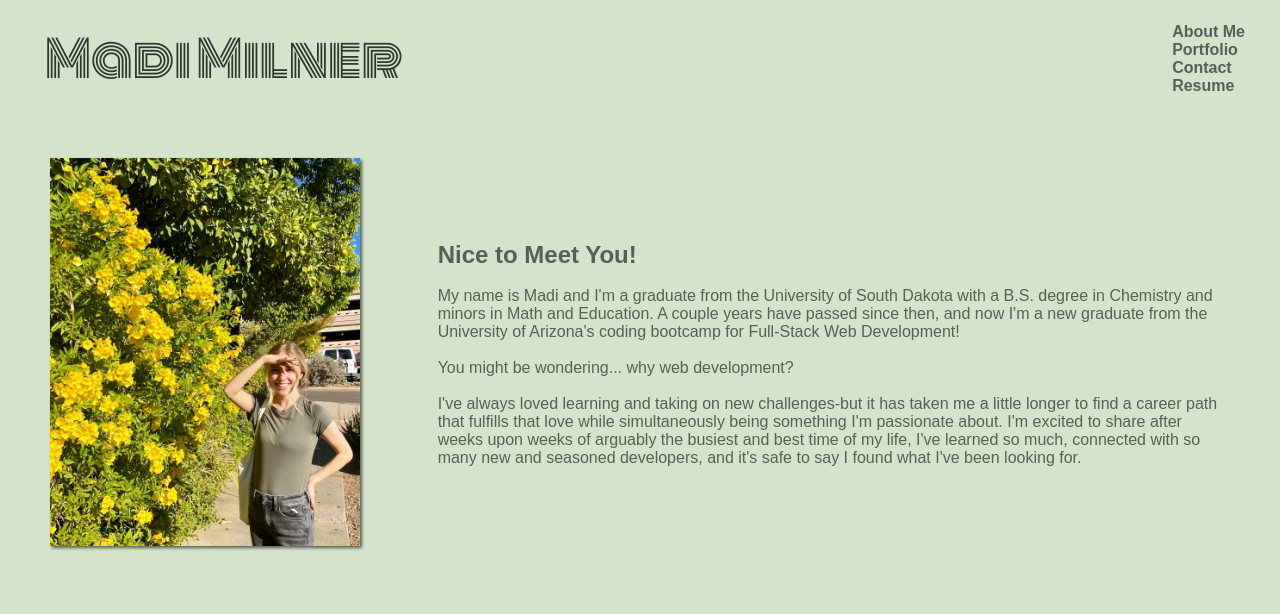
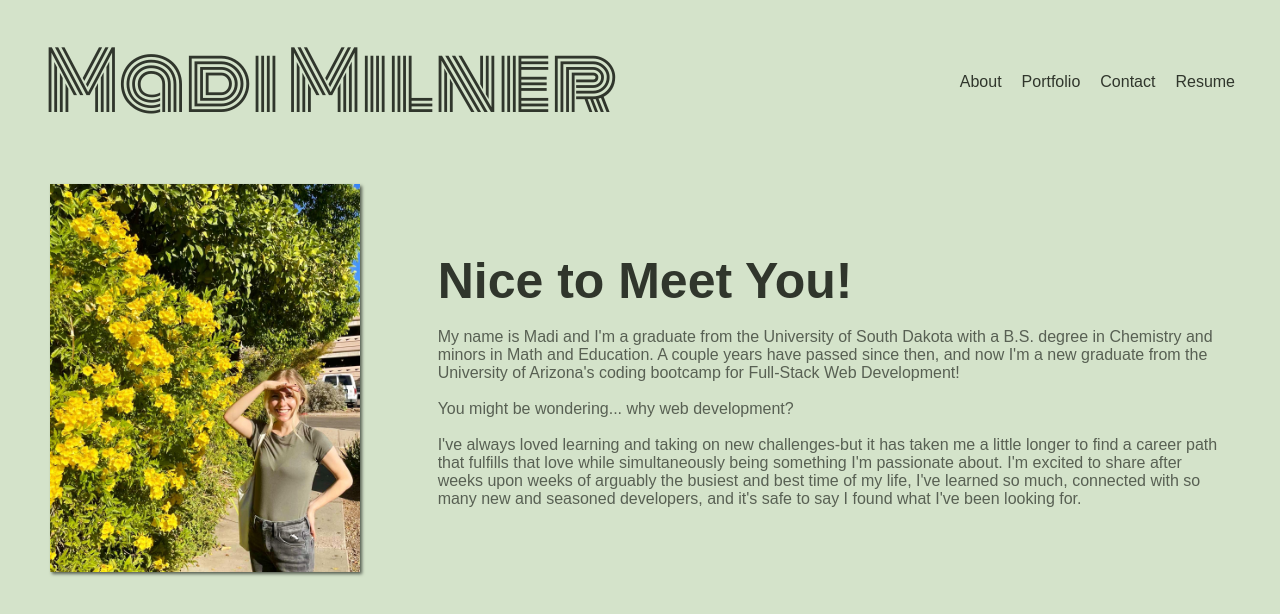
Before and after one commit to mmilner29/mmilner29-portfolio, a React (Create React App) app: page / in a window 1280 px wide. Shown: the top 614 px of the page. Built offline with nearby package versions, Linux system fonts and the light colour scheme; a web font is replaced by a local one.

Commit message:
got nav to work!

```diff
--- a/src/App.css
+++ b/src/App.css
@@ -47,11 +47,18 @@ header a {
   color: var(--tertiary-color);
 }
 
+header span {
+  text-decoration: none;
+  padding: 10px;
+  border-radius: 5px;
+  font-weight: lighter;
+  color: var(--tertiary-color);
+}
 
 header h1 {
   /*Makes text bold*/
   font-family: "Monoton";
-  font-size: 50px;
+  font-size: 80px;
   color: var(--quaternary-color);
 }
 
@@ -73,7 +80,7 @@ header nav ul li {
   flex-wrap: nowrap;
   align-items: center;
   padding: 20px;
-  margin: 20px 30px 30px 30px;
+  margin: 0px 30px 30px 30px;
   background-color: var(--primary-color);
 }
 
@@ -83,29 +90,19 @@ header nav ul li {
   box-shadow: 2px 2px 3px #586053;
 }
 
-.bio-text {
-  /*Center aligns the Bio text section*/
-  text-align: left;
-  padding: 10px;
-}
-
 .bio-text h2 {
-  padding: 14px 7px;
-  font-size: 40px;
+  font-size: 50px;
   color: var(--tertiary-color);
 
 }
 
-.bio-text p {
-  padding: 7px;
-}
 
 /* Media Queries to adjust for smaller screens*/
 
 @media only screen and (max-width: 980px) {
   .bio-section img {
       max-width: 80%;
-      padding: 10px
+      /* padding: 10px */
   }
 
   .bio-text h2 {
--- a/src/App.js
+++ b/src/App.js
@@ -1,16 +1,30 @@
-// import React, { useState } from 'react';
-import React from 'react';
+import React, { useState } from 'react';
 import Nav from './components/Nav';
-import About from './components/About'
+//import About from './components/About';
+import Project from './components/Project';
 import './App.css';
 
 function App() {
 
+  const [navCategories] = useState([
+    { name: 'About' },
+    { name: 'Portfolio' },
+    { name: 'Contact'},
+    { name: 'Resume'}
+  ]);
+  const [currentCategory, setCurrentCategory] = useState(navCategories[0]);
+
+
   return (
     <div >
-     <Nav></Nav>
+      <Nav
+        navCategories={navCategories}
+        setCurrentCategory={setCurrentCategory}
+        currentCategory={currentCategory}
+      ></Nav>
+
     <main>
-      <About></About>
+      <Project currentCategory={ currentCategory}></Project>
     </main>
     </div>
   );
--- a/src/components/About/index.js
+++ b/src/components/About/index.js
@@ -2,12 +2,12 @@ import React from 'react';
 
 function About() {
   return (
-    <section class="bio-section">
-      <div class="bio-img">
+    <section className="bio-section">
+      <div className="bio-img">
         <img src={require("../../assets/pic-of-madi.jpg")} alt="Madi by some flowers"></img>
       </div>
-      <div>
-      <h1 id="about">Nice to Meet You!</h1><br></br>
+      <div className="bio-text">
+      <h2 id="about">Nice to Meet You!</h2><br></br>
       <p>
         My name is Madi and I'm a graduate from the University of South Dakota with a B.S. degree in Chemistry
         and minors in Math and Education. A couple years have passed since then, and now I'm a new graduate from the University
--- /dev/null
+++ b/src/components/Contact/index.js
@@ -0,0 +1,15 @@
+import React from "react";
+
+function Contact () {
+    return (
+        <section>
+            <h2>
+                Contact
+            </h2>
+            <p></p>
+        </section>
+
+    )
+}
+
+export default Contact;
--- a/src/components/Nav/index.js
+++ b/src/components/Nav/index.js
@@ -1,6 +1,18 @@
 import React from "react";
 
-function Nav() {
+function Nav(props) {
+
+    // const handleClick = (item) => {
+    //     console.log(item);
+    //     return item;
+    // };
+
+    const {
+        navCategories = [],
+        setCurrentCategory,
+        currentCategory,
+      } = props;
+
     return (
         <header>
         <h1>
@@ -10,24 +22,20 @@ function Nav() {
         </h1>
         <nav>
             <ul>
-                <li>
-                    About Me
+            {navCategories.map((category) => (
+
+                <li className={` ${
+                        currentCategory.name === category.name && 'active'
+                        }`} key={category.name}>
+                    <span
+                        onClick={() => {
+                        setCurrentCategory(category)
+                        }}
+                    >
+                        {category.name}
+                    </span>
                 </li>
-            </ul>
-            <ul>
-                <li>
-                    Portfolio
-                </li>
-            </ul>
-            <ul>
-                <li>
-                    Contact
-                </li>
-            </ul>
-            <ul>
-                <li>
-                    Resume
-                </li>
+            ))}
             </ul>
         </nav>
     </header>
--- /dev/null
+++ b/src/components/Portfolio/index.js
@@ -0,0 +1,12 @@
+import React from "react";
+
+function Portfolio () {
+    return (
+        <section>
+            <p>hello world</p>
+        </section>
+
+    )
+}
+
+export default Portfolio;
--- /dev/null
+++ b/src/components/Project/index.js
@@ -0,0 +1,41 @@
+import React from 'react';
+import About from '../About';
+import Portfolio from '../Portfolio';
+import Contact from '../Contact';
+
+function Project( { currentCategory }) {
+
+    if (currentCategory.name === `About`) {
+        return(
+            <section>
+                <About></About>
+            </section>
+        )
+    } else if (currentCategory.name === 'Portfolio') {
+        return (
+            <section>
+                <Portfolio></Portfolio>
+            </section>
+        )
+    } else if (currentCategory.name === 'Contact') {
+        return (
+            <section>
+                <Contact></Contact>
+            </section>
+        )
+    } else if (currentCategory.name === 'Resume') {
+        return(
+            <section>
+                <About></About>
+            </section>
+        )
+    } else {
+        return(
+            <section>
+                <About></About>
+            </section>
+        )
+    }
+}
+
+export default Project;
```
